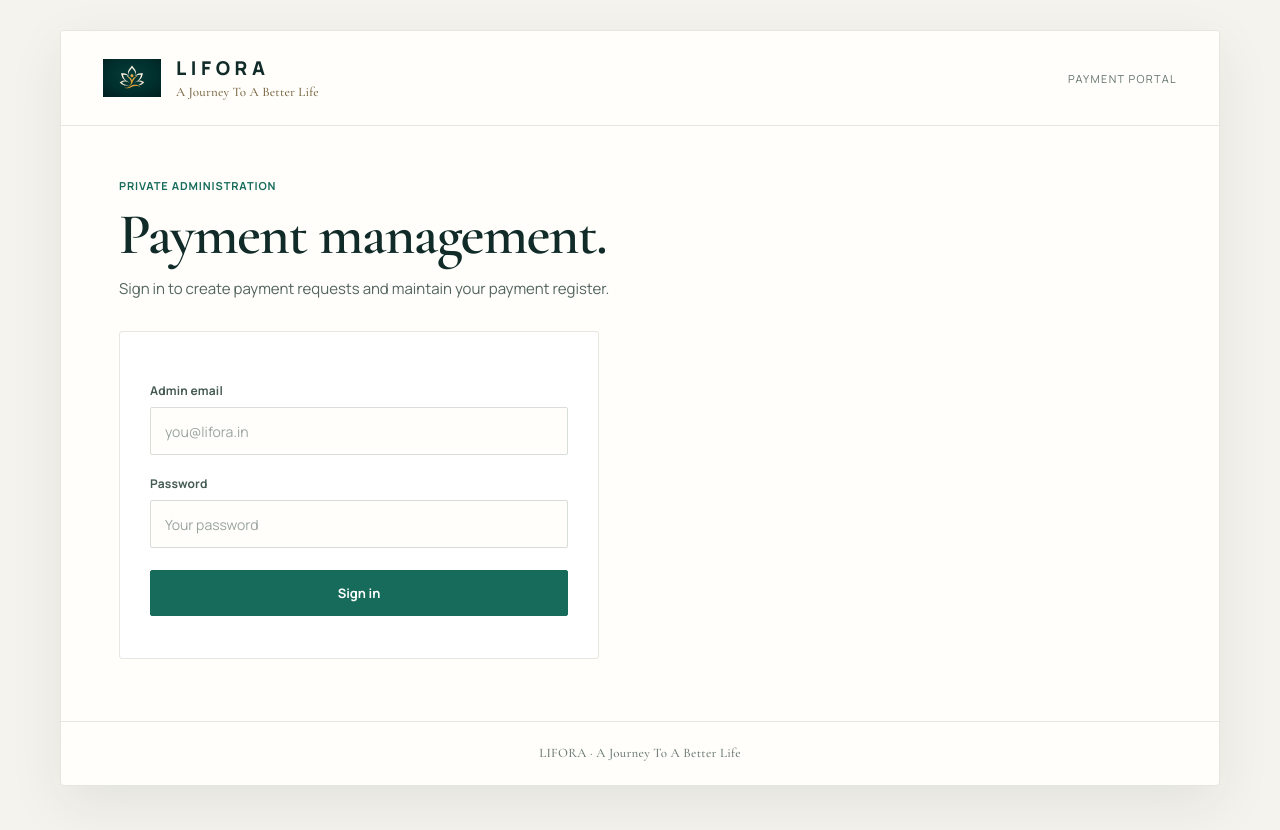
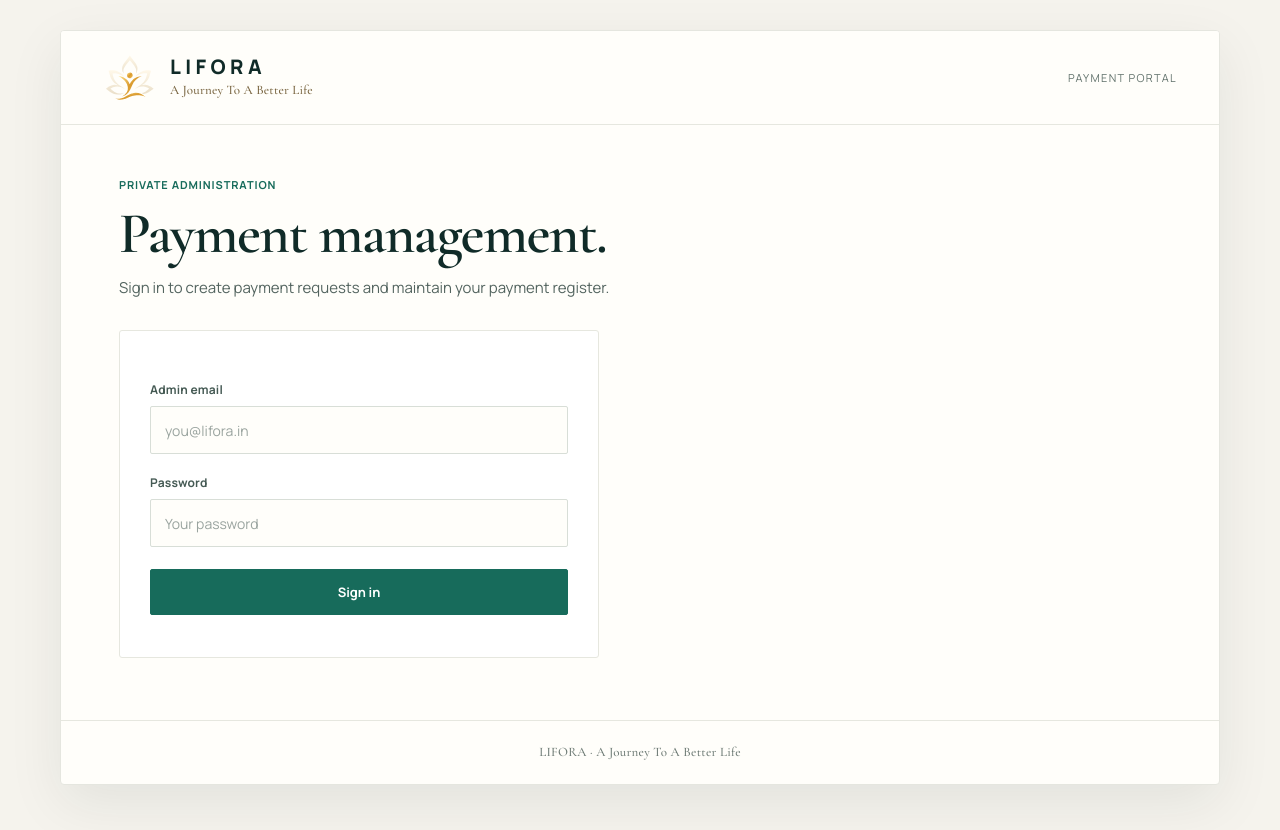
Before and after one commit to Lifora-360/Payment, a plain HTML site: page index.html in a window 1280 px wide. Drawn offline with nearby package versions, Linux system fonts and the light colour scheme.

Commit message:
Integrate LIFORA transparent logo and Impeccable brand polish

```diff
--- a/index.html
+++ b/index.html
@@ -2,7 +2,7 @@
 <html lang="en" data-type="software" data-radius="sharp" data-motion>
 <head>
 <meta charset="utf-8"><meta name="viewport" content="width=device-width,initial-scale=1"><meta name="theme-color" content="#063a36">
-<meta name="description" content="Create LIFORA UPI payment requests, share secure checkout links and reconcile payments in one place."><meta name="page-type" content="software"><meta name="site-kind" content="software"><title>LIFORA — Payment portal</title><meta property="og:type" content="website"><meta property="og:title" content="LIFORA — Payment portal"><meta property="og:description" content="Create payment requests, share checkout links and reconcile payments."><meta name="theme-color" content="#f5f3ed">
+<meta name="description" content="Create LIFORA UPI payment requests, share secure checkout links and reconcile payments in one place."><meta name="page-type" content="software"><meta name="site-kind" content="software"><title>LIFORA — Payment portal</title><meta property="og:type" content="website"><meta property="og:title" content="LIFORA — Payment portal"><meta property="og:description" content="Create payment requests, share checkout links and reconcile payments."><meta name="theme-color" content="#f5f3ed"><link rel="icon" type="image/svg+xml" href="./lifora-mark.svg"><link rel="apple-touch-icon" href="./lifora-mark.svg">
 <link rel="preconnect" href="https://fonts.googleapis.com"><link rel="preconnect" href="https://fonts.gstatic.com" crossorigin>
 <link href="https://fonts.googleapis.com/css2?family=Cormorant+Garamond:wght@500;600;700&family=Manrope:wght@400;500;600;700;800&display=swap" rel="stylesheet">
 <script src="https://cdn.jsdelivr.net/npm/@supabase/supabase-js@2"></script><script src="https://cdnjs.cloudflare.com/ajax/libs/qrcodejs/1.0.0/qrcode.min.js"></script>
@@ -10,7 +10,7 @@
 :root{--forest:#0b403a;--deep:#102b28;--green:#176b5b;--gold:#c6a15a;--cream:#f5f3ed;--paper:#fffefa;--ink:#182b28;--muted:#687772;--line:#e6e7df;--red:#a33228;--shadow:0 18px 55px rgba(16,43,40,.08);--serif:'Cormorant Garamond',Georgia,serif;--sans:Manrope,system-ui,sans-serif}
 *{box-sizing:border-box}html{scroll-behavior:smooth}body{margin:0;min-height:100vh;background:var(--cream);font-family:var(--sans);color:var(--ink);padding:0 24px 40px}button,input,select{font:inherit}button,a,input{outline-offset:4px}a{color:var(--green)}:focus-visible{outline:2px solid var(--gold);outline-offset:3px}
 .shell{width:min(100%,1160px);margin:30px auto 0;background:var(--paper);border:1px solid #e5e6df;border-radius:4px;box-shadow:var(--shadow);overflow:hidden}
-header{min-height:92px;padding:18px 42px;display:flex;align-items:center;justify-content:space-between;gap:20px;background:var(--paper);border-bottom:1px solid var(--line);color:var(--deep)}.brand{display:flex;align-items:center;gap:15px}.logo{width:58px;height:58px;object-fit:contain}.brand-name{margin:0;font-size:19px;letter-spacing:.24em;font-weight:800;color:var(--deep)}.tagline{color:#7b6844;font:500 13px/1.35 var(--serif);letter-spacing:.015em;margin-top:3px}.header-right{font-size:11px;letter-spacing:.12em;text-transform:uppercase;color:#63736d}
+header{min-height:94px;padding:17px 42px;display:flex;align-items:center;justify-content:space-between;gap:20px;background:var(--paper);border-bottom:1px solid var(--line);color:var(--deep)}.brand{display:flex;align-items:center;gap:13px;min-width:0}.logo{display:block;width:54px;height:58px;object-fit:contain;object-position:center;flex:0 0 auto}.brand-copy{display:flex;flex-direction:column;justify-content:center;min-width:0}.brand-name{margin:0;font-family:var(--sans);font-size:20px;line-height:1.05;letter-spacing:.22em;font-weight:800;color:var(--deep)}.tagline{color:#78643f;font:500 13px/1.35 var(--serif);letter-spacing:.015em;margin-top:5px}.header-right{font-size:11px;letter-spacing:.12em;text-transform:uppercase;color:#63736d}
 .main{padding:52px 58px 62px;min-height:520px}.eyebrow{color:var(--green);font-size:11px;font-weight:700;letter-spacing:.08em;text-transform:uppercase}.heading{font:600 clamp(38px,5vw,58px)/.98 var(--serif);letter-spacing:-.025em;color:var(--deep);margin:14px 0 12px;max-width:760px}.sub{font-size:15px;color:#53645f;line-height:1.7;margin:0 0 30px;max-width:620px}
 .grid{display:grid;grid-template-columns:minmax(0,1.05fr) minmax(0,.95fr);gap:22px;align-items:start}.card{background:#fff;border:1px solid var(--line);border-radius:3px;padding:28px;transition:transform 160ms ease,border-color 160ms ease,box-shadow 160ms ease}.card h2{font:600 27px/1.05 var(--serif);margin:0 0 9px;color:var(--deep)}.card p{max-width:58ch}
 .label{display:block;margin:20px 0 8px;font-size:12px;font-weight:700;letter-spacing:.015em;color:#455a54}.field{width:100%;min-height:48px;padding:12px 14px;border:1px solid #d8ded7;border-radius:2px;background:#fffefa;color:var(--ink);font-size:14px;transition:border-color 150ms ease,box-shadow 150ms ease}.field::placeholder{color:#9aa49f}.field:focus{border-color:var(--green);box-shadow:0 0 0 3px rgba(23,107,91,.09);outline:0}
@@ -22,13 +22,13 @@ header{min-height:92px;padding:18px 42px;display:flex;align-items:center;justify
 #login .card{max-width:480px;padding:30px}#dashboard>.grid{margin-top:28px}#dashboard>.topline{align-items:flex-end}#dashboard .grid>.card:first-child{border-top:3px solid var(--green)}#dashboard .grid>.card:nth-child(2){background:#f8f8f3}#checkout .card{height:100%}#checkout .card:first-child{border-top:3px solid var(--green)}#checkout .qr{margin:20px 0}#created-link a{font-size:13px}#setup .notice{max-width:620px}
 @media(hover:hover) and (pointer:fine){.card:hover{border-color:#d8ddd5;box-shadow:0 10px 30px rgba(16,43,40,.045)}}
 @media(max-width:800px){body{padding:0 14px 24px}.shell{margin:14px auto 0}.main{padding:38px 30px 44px}.grid,.checkout-grid{grid-template-columns:1fr}.header-right{font-size:10px}}
-@media(max-width:520px){body{padding:0 8px 16px}.shell{margin:8px auto 0;border-radius:2px}header{padding:15px 17px;min-height:76px}.logo{width:46px;height:46px}.brand{gap:10px}.brand-name{font-size:16px}.tagline{font-size:12px}.header-right{font-size:9px;letter-spacing:.07em}.main{padding:32px 18px 38px}.heading{font-size:43px}.sub{font-size:14px;margin-bottom:24px}.card{padding:21px}.topline{align-items:flex-start}.topline h2{font-size:27px}.topline .heading{font-size:39px}.amount{font-size:47px}.footer{padding:18px 12px}}
+@media(max-width:520px){body{padding:0 8px 16px}.shell{margin:8px auto 0;border-radius:2px}header{padding:15px 17px;min-height:76px}.logo{width:43px;height:48px}.brand{gap:9px}.brand-name{font-size:17px}.tagline{font-size:12px}.header-right{font-size:9px;letter-spacing:.07em}.main{padding:32px 18px 38px}.heading{font-size:43px}.sub{font-size:14px;margin-bottom:24px}.card{padding:21px}.topline{align-items:flex-start}.topline h2{font-size:27px}.topline .heading{font-size:39px}.amount{font-size:47px}.footer{padding:18px 12px}}
 @media(prefers-reduced-motion:reduce){*,*::before,*::after{scroll-behavior:auto!important;transition-duration:.01ms!important;animation-duration:.01ms!important;animation-iteration-count:1!important}}
 </style>
 </head>
 <body>
 <div class="shell">
-<header><div class="brand"><img class="logo" src="./lifora_emblem.svg" alt="LIFORA emblem"><div><p class="brand-name">LIFORA</p><div class="tagline">A Journey To A Better Life</div></div></div><div class="header-right">PAYMENT PORTAL</div></header>
+<header><div class="brand"><img class="logo" src="./lifora-mark.svg" alt="LIFORA lotus emblem" width="54" height="58"><div class="brand-copy"><p class="brand-name">LIFORA</p><div class="tagline">A Journey To A Better Life</div></div></div><div class="header-right">PAYMENT PORTAL</div></header>
 <a class="skip-link" href="#main-content" style="position:absolute;left:-9999px;top:auto">Skip to content</a><main class="main" id="main-content">
 <section id="setup" class="hidden"><div class="eyebrow">Configuration required</div><h1 class="heading">Connect your payment workspace.</h1><p class="sub">The portal is deployed, but its secure database is not configured yet. Follow the setup guide in the repository to connect Supabase.</p><div class="notice">Do not paste service-role keys into this page. Only the Supabase project URL and public anon key belong in the browser configuration.</div></section>
 <section id="login" class="hidden"><div class="eyebrow">Private administration</div><h1 class="heading">Payment management.</h1><p class="sub">Sign in to create payment requests and maintain your payment register.</p><div class="card" style="max-width:480px"><label class="label" for="email">Admin email</label><input class="field" id="email" type="email" autocomplete="username" placeholder="you@lifora.in"><label class="label" for="password">Password</label><input class="field" id="password" type="password" autocomplete="current-password" placeholder="Your password"><button class="btn full" id="login-btn">Sign in</button><div id="login-error" class="error"></div></div></section>
```
